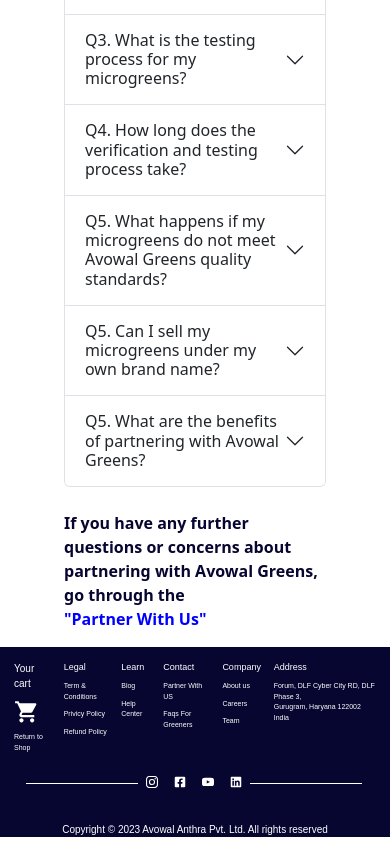
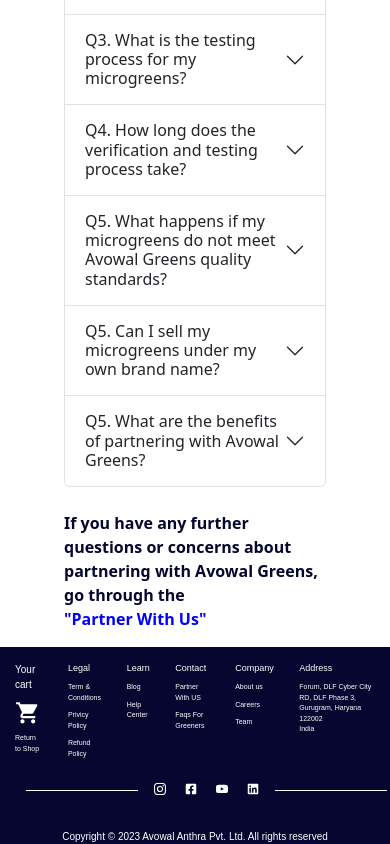
Before and after one commit to abhishek72340/Green-Shop, a React (Create React App) app: page /faqs in a window 390 px wide. Shown: the part 893-1737 px from the top of the page. Built offline with nearby package versions, Linux system fonts and the light colour scheme; no server answers.

Commit message:
Update Footer.css

```diff
--- a/src/Components/footer/Footer.css
+++ b/src/Components/footer/Footer.css
@@ -6,9 +6,7 @@
 
 /* **Footer-Parent container** */
 #footer-parent {
-    /* width: 100vw; */
-    /* height: 22rem; */
-    background-color: #060630;
+     background-color: #060630;
     color: white;
     font-family: Arial, Helvetica, sans-serif;
     font-family: Arial, Helvetica, sans-serif;
@@ -242,7 +240,7 @@
 
     #media-line {
       display: flex;
-      gap: 0.5rem;
+      gap: 1rem;
       margin-left: 1.6rem;
       font-size: 12px;
       margin-top: 1rem;
@@ -259,7 +257,7 @@
     }
     .social-media {
       display: flex;
-      gap: 1rem;
+      gap: 1.2rem;
       margin-top: -0.7rem;
     }
     #copyright {
@@ -270,8 +268,8 @@
     }
     #footer {
       display: flex;
-      gap: 0.8rem;
-      padding: 14px;
+      gap: 1.6rem;
+      padding: 15px;
     }
 
 
```
